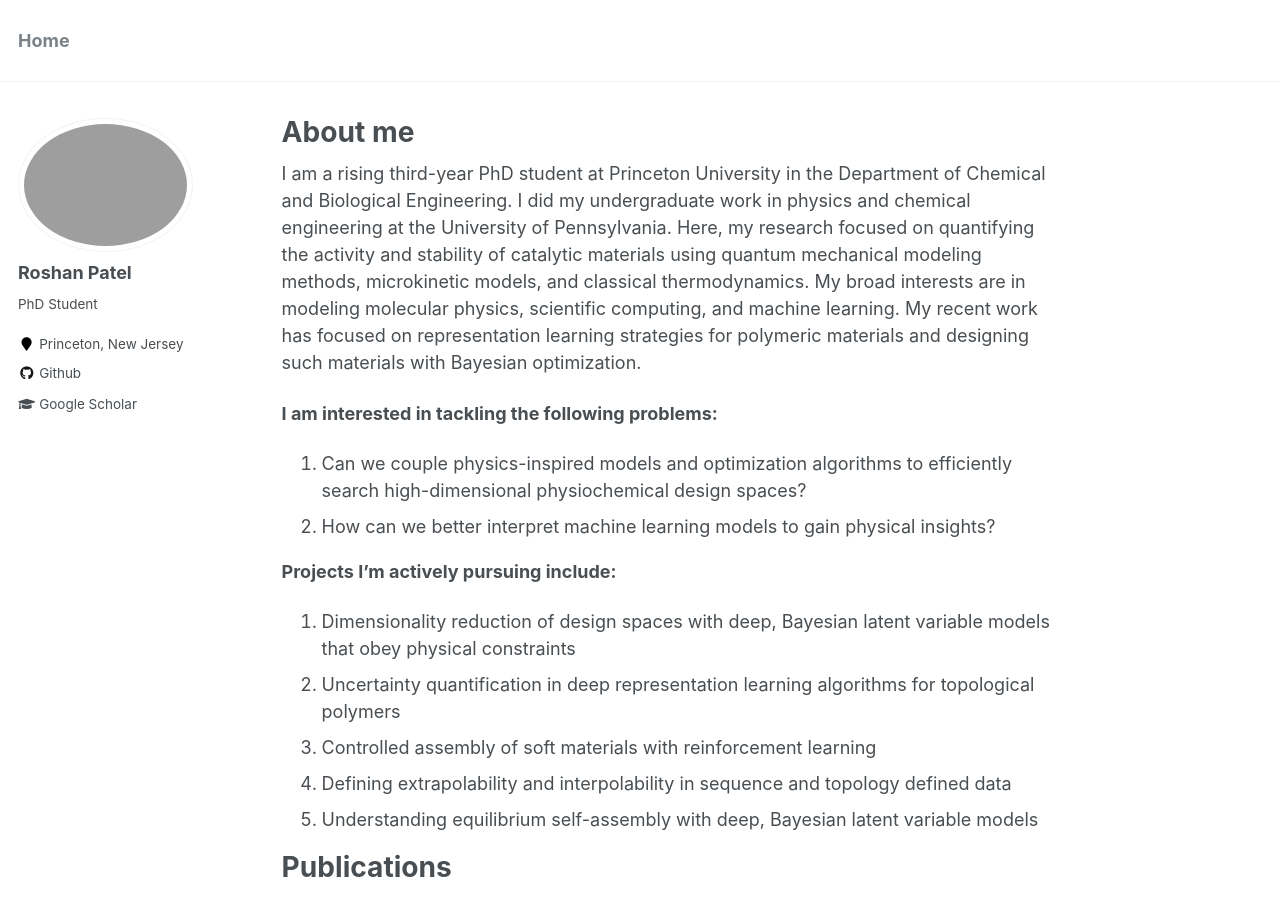
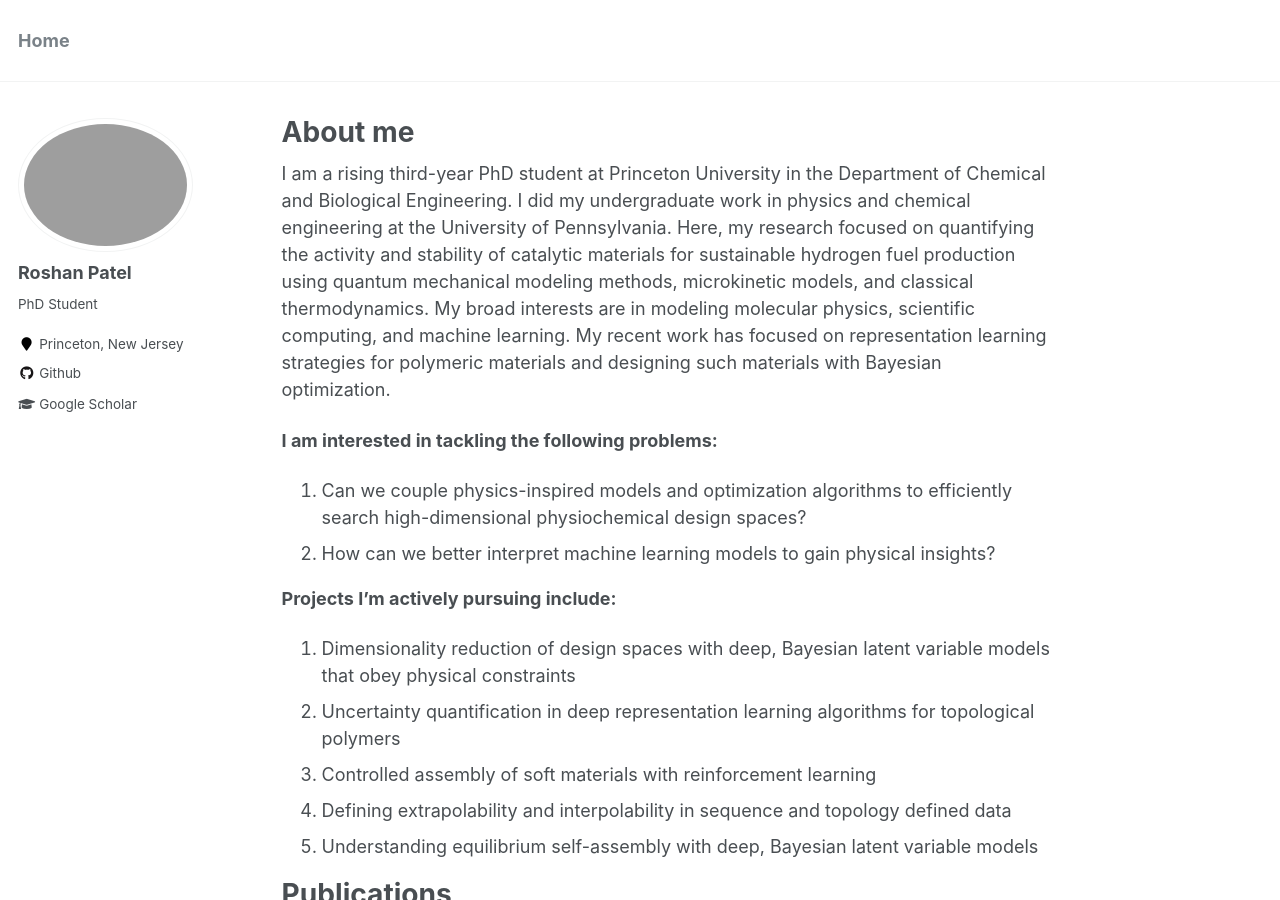
Before and after one commit to roshanpatel317/roshanpatel317.github.io, a Jekyll site: the page built from _pages/about.md, in a window 1280 px wide and 900 px high. Built offline with Jekyll 4.4.1, drawn with Linux system fonts in a browser that asks for light colours.

Commit message:
Update about.md

```diff
--- a/_pages/about.md
+++ b/_pages/about.md
@@ -7,7 +7,7 @@ redirect_from:
   - /about/
   - /about.html
 ---
-I am a rising third-year PhD student at Princeton University in the Department of Chemical and Biological Engineering. I did my undergraduate work in physics and chemical engineering at the University of Pennsylvania. Here, my research focused on quantifying the activity and stability of catalytic materials using quantum mechanical modeling methods, microkinetic models, and classical thermodynamics. My broad interests are in modeling molecular physics, scientific computing, and machine learning. My recent work has focused on representation learning strategies for polymeric materials and designing such materials with Bayesian optimization.
+I am a rising third-year PhD student at Princeton University in the Department of Chemical and Biological Engineering. I did my undergraduate work in physics and chemical engineering at the University of Pennsylvania. Here, my research focused on quantifying the activity and stability of catalytic materials for sustainable hydrogen fuel production using quantum mechanical modeling methods, microkinetic models, and classical thermodynamics. My broad interests are in modeling molecular physics, scientific computing, and machine learning. My recent work has focused on representation learning strategies for polymeric materials and designing such materials with Bayesian optimization.
 
 **I am interested in tackling the following problems:**
 
```
